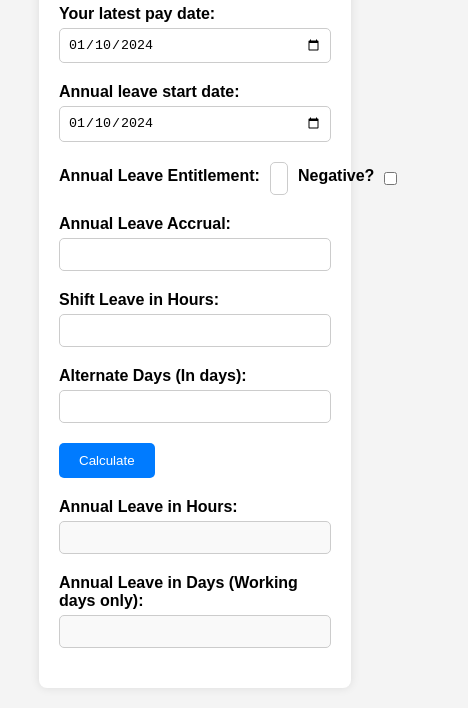
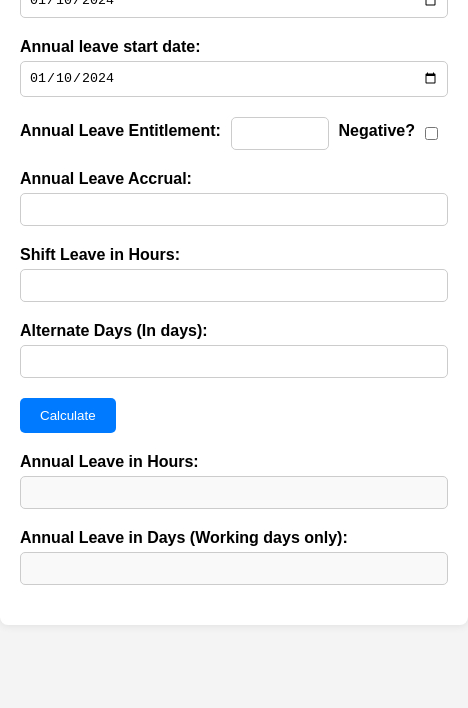
Before and after one commit to brite-v/annual-leave-calculator, a plain HTML site: page index.html in a window 390 px wide. Shown: the part 190-898 px from the top of the page, 468 px wide, since content can reach past the window. After the commit the page ends 844 px from the top, so only its background shows below. Drawn offline with Linux system fonts and the light colour scheme.

Commit message:
Update styles.css

```diff
--- a/styles.css
+++ b/styles.css
@@ -1,4 +1,3 @@
-/* Existing CSS styles */
 /* Basic Reset */
 * {
     margin: 0;
@@ -40,7 +39,7 @@ h1 {
 .checkbox-group {
 	display: flex;
 	align-items: center;
-	 margin-bottom: 20px;
+	margin-bottom: 20px;
 }
 .checkbox-group label {
     display: inline-block;
@@ -76,9 +75,9 @@ input[type="number"]:focus {
 }
 
 /* Media Query for Responsive Design */
-@media (max-width: 768px) {
+@media (max-width: 480px) {
     .container {
-        width: 80%;
+        width: 120%;
     }
 }
 
```
